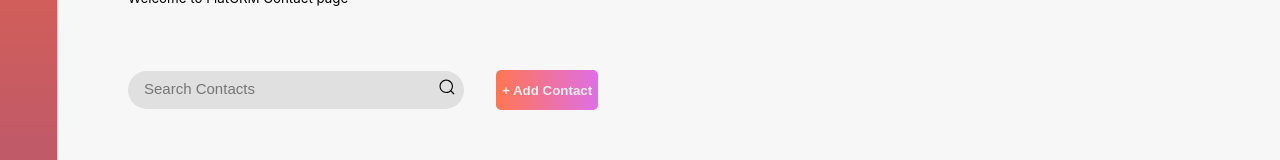
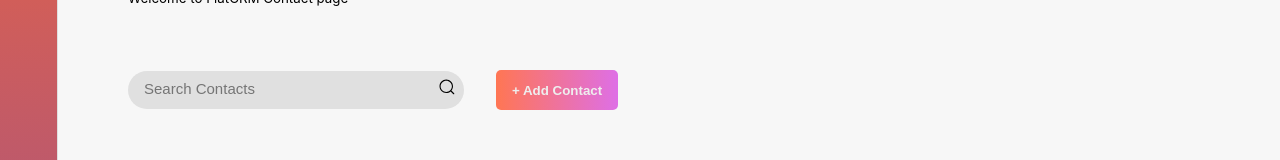
Before and after one commit to Sangeethshiv36/fe-task, a React (Create React App) app: page / in a window 1280 px wide. Shown: the part 217-377 px from the top of the page. Built offline with nearby package versions, Linux system fonts and the light colour scheme.

Commit message:
some tweaks

```diff
--- a/src/index.css
+++ b/src/index.css
@@ -288,7 +288,7 @@ a {
   flex: 1;
   display: flex;
   flex-direction: column;
-  margin: 2rem 10rem 2rem 0rem;
+  margin: 2rem 2rem 2rem 0rem;
 }
 
 .contact-detail {
@@ -382,6 +382,7 @@ tr:hover {
 }
 
 .view-col .work-info {
+  line-height: 12px;
   margin-bottom: 30px;
 }
 
@@ -458,6 +459,7 @@ tr:hover {
   outline: none;
   border: none;
   border-radius: 5px;
+  padding: 0rem 1rem;
   color: var(--text-color);
   background: #e96443; /* fallback for old browsers */
   background: -webkit-linear-gradient(
```
